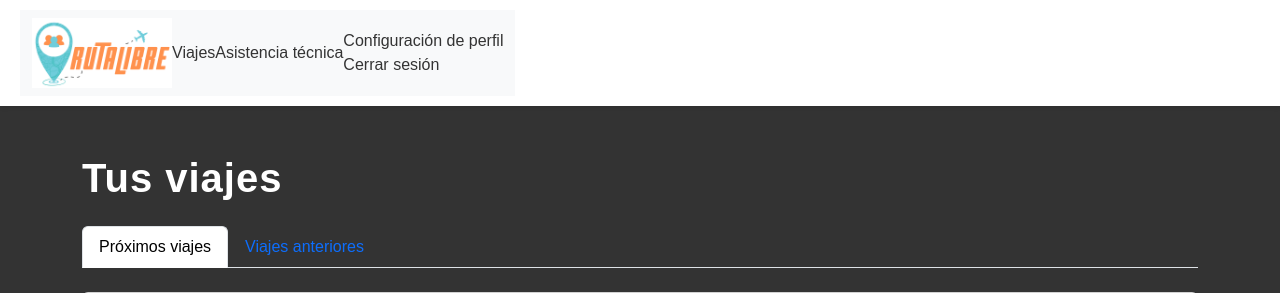
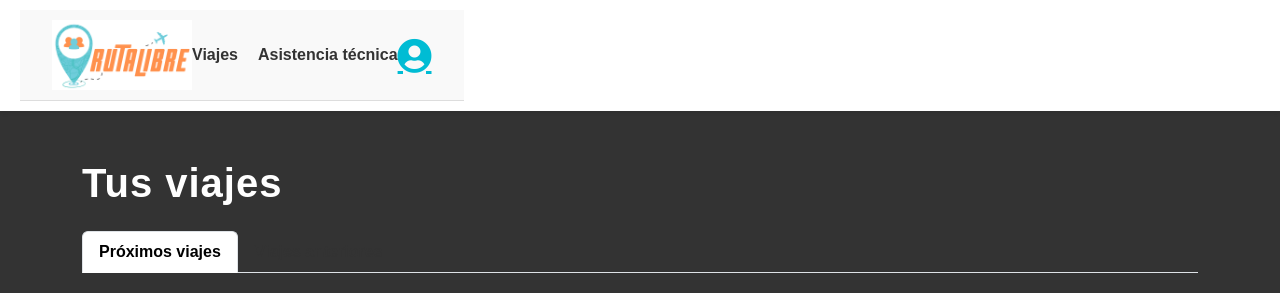
Before and after one commit to CabelloKellsy/Project_Rutalibre, a PHP site: page /public/dashboard.php in a window 1280 px wide. Shown: the top 293 px of the page. Run offline with PHP 8.4, Linux system fonts and the light colour scheme; the visitor is signed in with stand-in values (Sample User, id 1); some libraries are stand-ins or nearby versions.

Commit message:
avanzando dashboard 2.0

```diff
--- a/assets/css/style.css
+++ b/assets/css/style.css
@@ -71,6 +71,79 @@ body {
 .auth-box button:hover {
     background-color: #ff6530;
 }
+
+/* General */
+.navbar {
+    display: flex;
+    justify-content: space-between;
+    align-items: center;
+    background-color: #f9f9f9;
+    padding: 10px 20px;
+    border-bottom: 1px solid #ddd;
+}
+
+.logo img {
+    height: 50px;
+}
+
+/* Enlaces de navegación */
+.nav-links {
+    display: flex;
+    gap: 20px;
+}
+
+.nav-link {
+    text-decoration: none;
+    color: #333;
+    font-size: 1rem;
+    font-weight: bold;
+}
+
+.nav-link:hover {
+    color: #00bcd4;
+}
+
+/* Menú de usuario */
+.user-menu {
+    position: relative;
+    display: inline-block;
+}
+
+.user-icon {
+    font-size: 35px;
+    color: #00bcd4;
+    cursor: pointer;
+}
+
+.user-menu .dropdown {
+    display: none;
+    position: absolute;
+    top: 100%;
+    right: 0;
+    background-color: #fff;
+    box-shadow: 0 4px 6px rgba(0, 0, 0, 0.1);
+    padding: 10px;
+    border-radius: 5px;
+    z-index: 100;
+}
+
+.user-menu .dropdown-item {
+    display: block;
+    padding: 8px 16px;
+    text-decoration: none;
+    color: #333;
+    font-size: 0.9rem;
+    border-radius: 4px;
+}
+
+.user-menu .dropdown-item:hover {
+    background-color: #f0f0f0;
+}
+
+.user-menu:hover .dropdown {
+    display: block;
+}
+
 
 /* Estilo de los enlaces */
 .auth-box a {
--- a/public/dashboard.php
+++ b/public/dashboard.php
@@ -17,23 +17,24 @@ if (!isset($_SESSION['email'])) {
     <title>Dashboard - RutaLibre</title>
     <!-- Bootstrap CSS -->
     <link href="https://cdn.jsdelivr.net/npm/bootstrap@5.3.0-alpha3/dist/css/bootstrap.min.css" rel="stylesheet">
+    <link href="https://cdnjs.cloudflare.com/ajax/libs/font-awesome/5.15.4/css/all.min.css" rel="stylesheet">
     <link rel="stylesheet" href="../assets/css/style.css"> <!-- Estilos personalizados opcionales -->
 </head>
 
 <body>
 <header>
-    <!-- Barra de navegación personalizada -->
-    <nav class="navbar navbar-light bg-light">
+    <nav class="navbar">
         <div class="container">
             <!-- Logotipo -->
             <a class="logo" href="#">
-                <img src="../assets/images/logo.png" alt="RutaLibre Logo" class="logo">
+                <img src="../assets/images/logo.png" alt="RutaLibre Logo">
             </a>
 
             <!-- Enlaces de navegación -->
-            <div class="header-right">
+            <div class="nav-links">
                 <a href="#" class="nav-link">Viajes</a>
                 <a href="#" class="nav-link">Asistencia técnica</a>
+            </div>
 
             <!-- Menú de usuario -->
             <div class="user-menu">
@@ -46,9 +47,9 @@ if (!isset($_SESSION['email'])) {
                 </div>
             </div>
         </div>
-        </div>
     </nav>
 </header>
+
 
 
     <!-- Contenido principal -->
```
Lines whose indentation alone changed are shown as unchanged.
